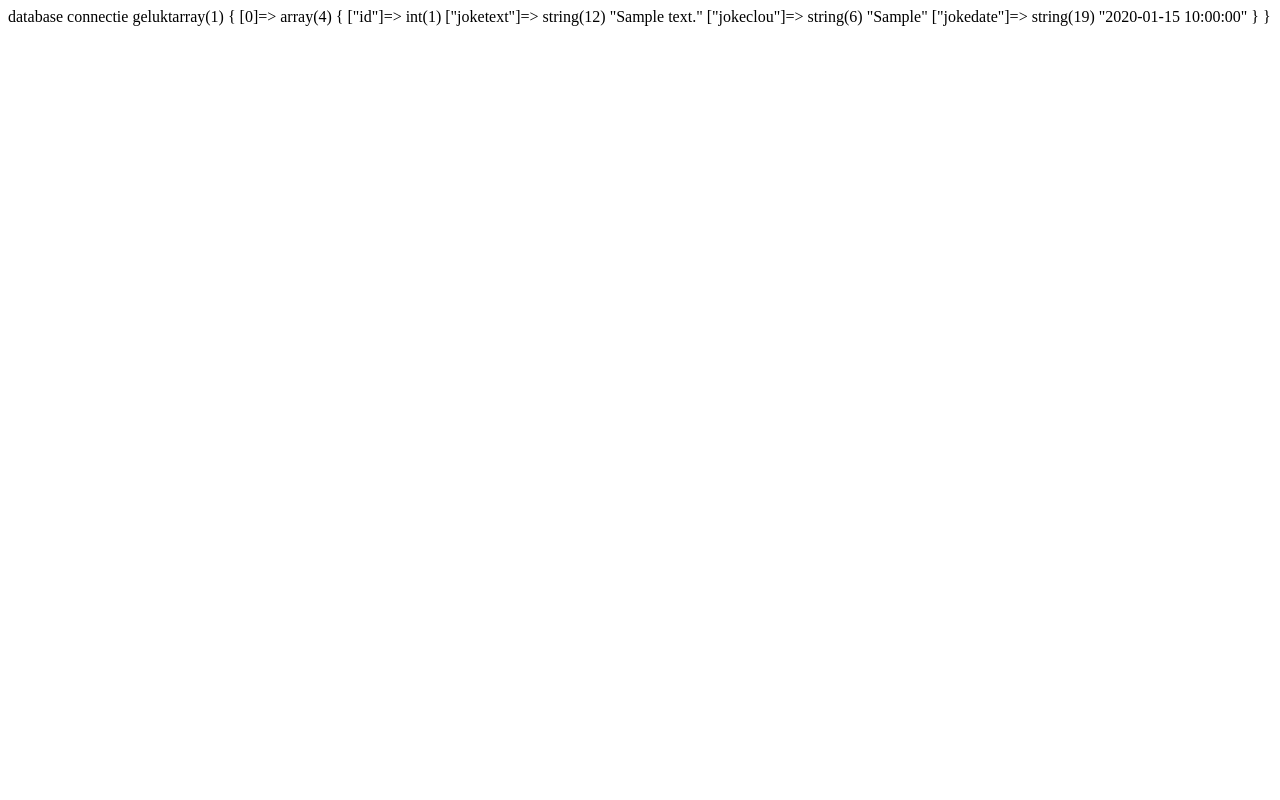
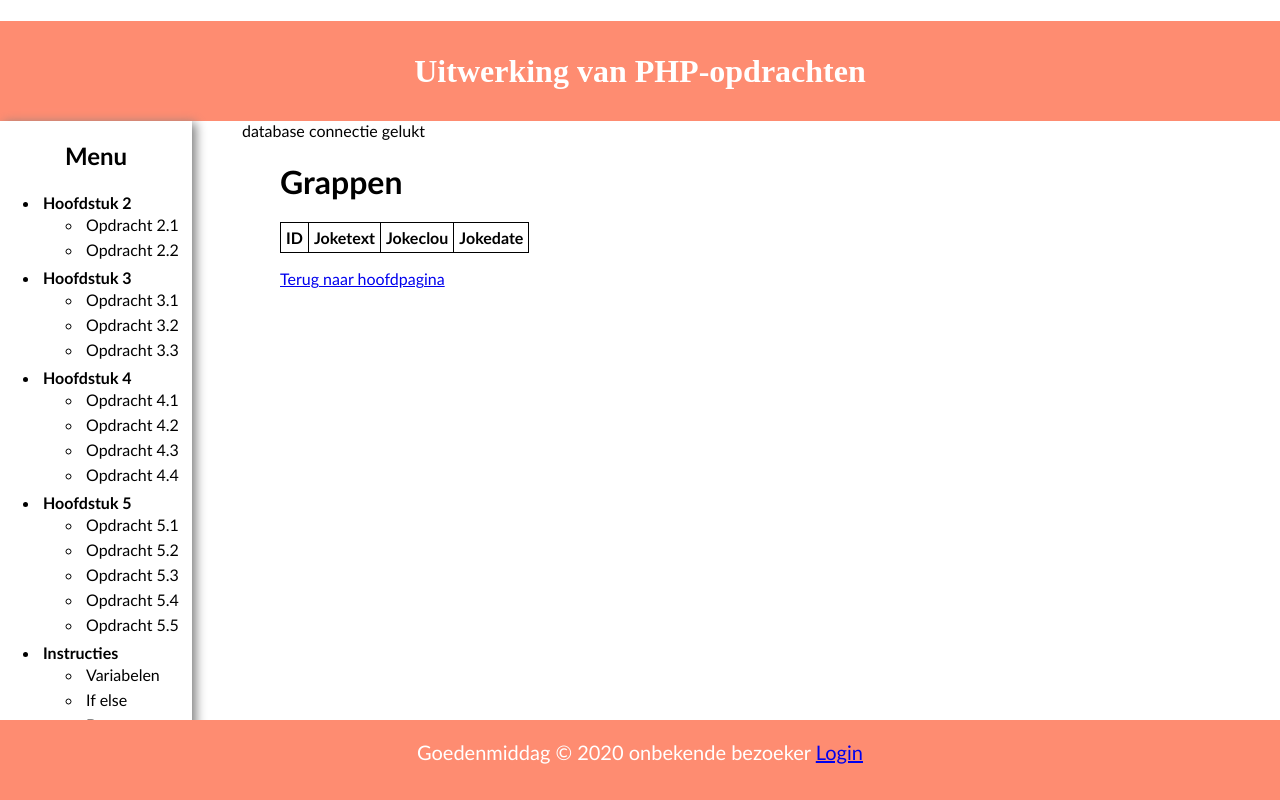
Before and after one commit to Rachel1999/phpopdrachten, a PHP site: page /hoofdstuk7/opdracht7.1/opdracht_7-1.php in a window 1280 px wide. Run offline with PHP 8.4, Linux system fonts and the light colour scheme; tables that the repository leaves empty or names only in its code hold one stand-in row (values such as "Sample post"); lists and menus that the app fills with data are empty.

Commit message:
Oplevering Opdracht7.2

```diff
--- a/css/style.css
+++ b/css/style.css
@@ -91,6 +91,15 @@ div img
     width: 200px;
     word-break: break-all;
 }
+
+/*--------------------- Opdracht 7.2 JOKE---------------------*/
+#jokeTable, #jokeTable td, #jokeTable th
+{
+    border: 1px solid black;
+    border-collapse: collapse;
+    padding: 5px;
+}
+
 /*--------------------- Footer ---------------------*/
 footer
 {
--- a/hoofdstuk7/opdracht7.1/opdracht_7-1.php
+++ b/hoofdstuk7/opdracht7.1/opdracht_7-1.php
@@ -1,4 +1,8 @@
+<!-- Header en menu -->
 <?php
+include "../../includes/header.php";
+include "../../includes/menu.php";
+
 // Open de database connectie en ODBC driver
 try
 {
@@ -16,7 +20,7 @@ echo "database connectie gelukt";
 try
 {
     // Query schrijven
-    $sql = 'SELECT * FROM joke';
+    $sql = "SELECT * FROM joke WHERE jokedate < '2020'";
     // Query uitvoeren
     $result = $pdo->query($sql);
 }
@@ -34,6 +38,54 @@ while ($row = $result->fetch(PDO::FETCH_ASSOC))
     $aJokes[] = $row;
 }
 // Tonen van de inhoud van aJokes
-var_dump($aJokes);
+//echo "<pre";
+//var_dump($aJokes);
+//echo "</pre";
+
+
 
 ?>
+<!-- Uitwerkingen opdracht 7.2 -->
+<main id="wrapper">
+    <h1>
+        Grappen
+    </h1>
+
+    <!-- Tabel met alle grappen -->
+    <table id="jokeTable">
+        <thead>
+            <th>ID</th>
+            <th>Joketext</th>
+            <th>Jokeclou</th>
+            <th>Jokedate</th>
+        </thead>
+        <?php
+        foreach($aJokes as $grap)
+        {
+
+            echo "<tr><td>";
+            echo $grap['id'];
+            echo "</td><td>";
+            echo $grap['joketext'];
+            echo "</td><td>";
+            echo $grap['jokeclou'];
+            echo "</td><td>";
+            echo $grap['jokedate'];
+            echo "</td></tr>";
+        };
+        ?>
+    </table>
+
+    <p>
+        <!-- Link naar hoofdpagina -->
+        <a href="../../index.php">Terug naar hoofdpagina</a>
+    </p>
+
+<?php
+// Footer
+include "../../includes/footer.php";
+?>
+
+</main>
+</body>
+</html>
```
